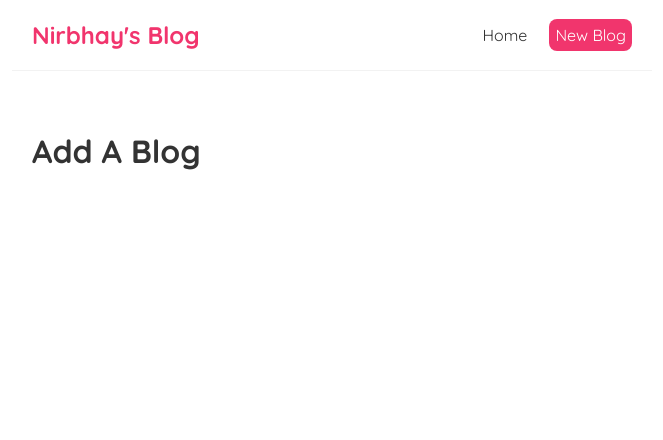
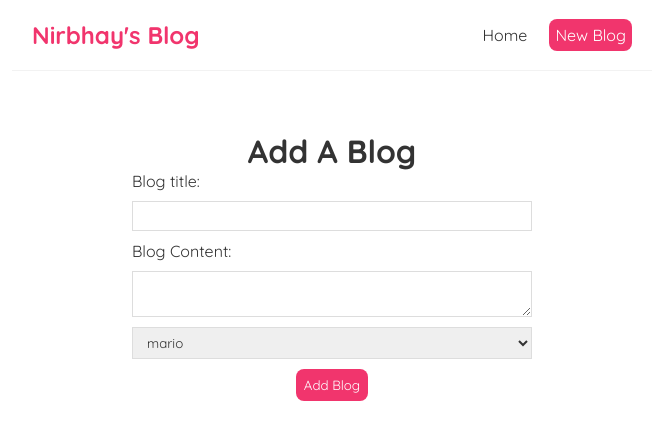
Before and after one commit to Nirbhay3010/Blog, a React (Create React App) app: page /create in a window 1280 px wide. Shown: the top 440 px of the page, without its empty margins (308-971 px from the left). Built offline with nearby package versions, Linux system fonts and the light colour scheme.

Commit message:
Added Form to add new blogs and routing

```diff
--- a/src/App.js
+++ b/src/App.js
@@ -3,6 +3,9 @@ import Navbar from './Navbar';
 import Home from './Home';
 import {BrowserRouter as Router, Route, Switch }from 'react-router-dom';
 import Create from './Create';
+import BlogDetails from './BlogDetails';
+import './Create.css'
+
 function App() {
   return (
     <Router>
@@ -16,6 +19,9 @@ function App() {
           <Route path="/create">
             <Create />
           </Route>
+          <Route path="/Blogs/:id">
+            <BlogDetails></BlogDetails>
+          </Route>
         </Switch>
       </div>
     </div>
--- /dev/null
+++ b/src/BlogDetails.js
@@ -0,0 +1,22 @@
+import { useParams } from "react-router-dom";
+import useFetch from "./useFetch"
+
+const BlogDetails = () => {
+  const { id } = useParams();
+  const {blogs,error,isPending} = useFetch("http://localhost:8000/blogs/"+id);
+  return (
+    <div className="blog-details">
+      { isPending && <div>Loading...</div> }
+      {error && <div>{ error }</div>}
+      {blogs &&(
+        <article>
+          <h2> { blogs.title }</h2>
+          <p>Written by { blogs.author }</p>
+          <div>{ blogs.body }</div>
+        </article>
+      )}
+    </div>
+  );
+}
+
+export default BlogDetails;
--- a/src/BlogList.js
+++ b/src/BlogList.js
@@ -1,3 +1,5 @@
+import { Link } from "react-router-dom";
+
 const BlogList = ({ blogs, title}) => {
 
     return (
@@ -5,8 +7,10 @@ const BlogList = ({ blogs, title}) => {
         <h2>{ title }</h2>
         {blogs.map(blog => (
           <div className="blog-preview" key={blog.id} >
+            <Link to={`/blogs/${blog.id}`}>
             <h2>{ blog.title }</h2>
             <p>Written by { blog.author }</p>
+            </Link>
           </div>
         ))}
       </div>
--- /dev/null
+++ b/src/Create.css
@@ -0,0 +1,30 @@
+.create {
+    max-width: 400px;
+    margin: 0 auto;
+    text-align: center;
+  }
+  .create label {
+    text-align: left;
+    display: block;
+  }
+  .create h2 {
+    font-size: 20px;
+    color: #f1356d;
+    margin-bottom: 30px;
+  }
+  .create input, .create textarea, .create select {
+    width: 100%;
+    padding: 6px 10px;
+    margin: 10px 0;
+    border: 1px solid #ddd;
+    box-sizing: border-box;
+    display: block;
+  }
+  .create button {
+    background: #f1356d;
+    color: #fff;
+    border: 0;
+    padding: 8px;
+    border-radius: 8px;
+    cursor: pointer;
+  }
--- a/src/Create.js
+++ b/src/Create.js
@@ -1,11 +1,36 @@
-import React from 'react'
+import React,{useState} from 'react'
+
 
 function Create() {
+    const [title, settitle] = useState('');
+    const [body, setbody] = useState('');
+    const [author, setauthor] = useState('mario');
+
     return (
+        <div className="create">
         <div>
             <h1>Add A Blog</h1>
+        <form>
+            <label>Blog title:</label>
+            <input type="text"
+            required
+            value={title}
+            onChange={(e)=> settitle(e.target.value)}
+            ></input>
+            <label>Blog Content:</label>
+            <textarea required
+            value={body}
+            onChange={(e)=> setbody(e.target.value)}
+            ></textarea>
+            <select value={author} onChange={(e)=> setauthor(e.target.value)}>
+                <option value="mario">mario</option>
+                <option value="yoshi">yoshi</option>
+            </select>
+            <button>Add Blog</button>
+        </form>
+        </div>
         </div>
     )
 }
 
-export default Create
+export default Create;
--- a/src/Home.css
+++ b/src/Home.css
@@ -8,8 +8,30 @@
     box-shadow: 1px 3px 5px rgba(0,0,0,0.1);
   }
 
+.blog-preview a{
+    text-decoration: none;
+  }
+
 .blog-preview h2 {
     font-size: 20px;
     color: #f1356d;
     margin-bottom: 8px;
   }
+
+.blog-details h2 {
+    font-size: 20px;
+    color: #f1356d;
+    margin-bottom: 10px;
+  }
+.blog-details div {
+    margin: 20px 0;
+  }
+
+.blog-details button {
+    background: #f1356d;
+    color: #fff;
+    border: 0;
+    padding: 8px;
+    border-radius: 8px;
+    cursor: pointer;
+  }
--- a/src/useFetch.js
+++ b/src/useFetch.js
@@ -1,11 +1,13 @@
 import { useState, useEffect} from "react";
 
 const useFetch = (url) =>{
+  const abortCont = new AbortController();
+
     const [blogs, setBlogs] = useState(null);
     const [isPending,setIsPending]=useState(null);
     const [error, setError] = useState(null);
     useEffect(() => {
-        fetch(url)
+        fetch(url,{ signal: abortCont.signal })
           .then(res => {
             if(!res.ok){
               throw Error("Data Not Fetched!")
@@ -18,11 +20,13 @@ const useFetch = (url) =>{
             setBlogs(data);
           })
           .catch( err=>{
+            if(err.name !== "AbortError"){
             setIsPending(false)
             setError(err.message)
+            }
           }
-
           )
+          return ()=> abortCont.abort();
       }, [url])
       return {blogs,isPending,error}
 }
```
